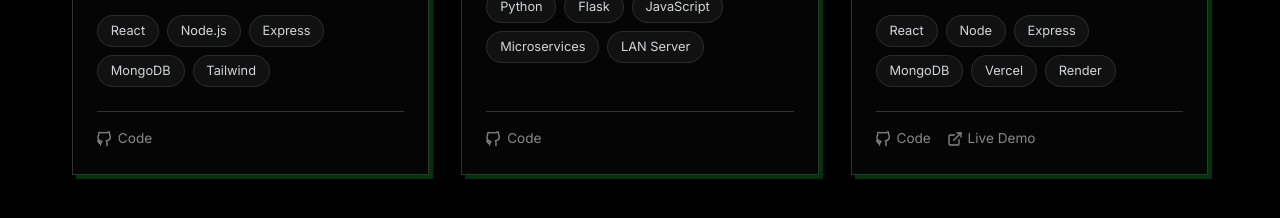
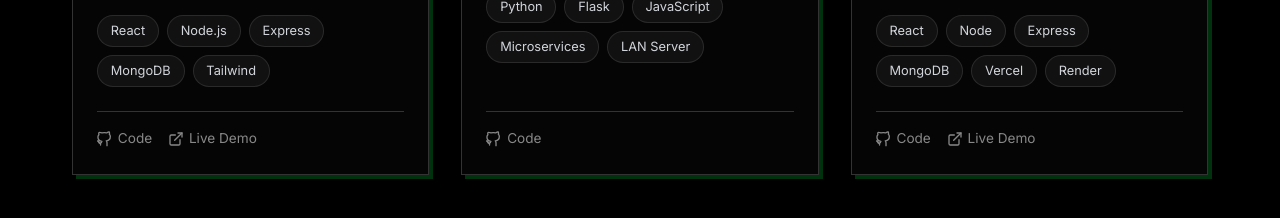
Before and after one commit to Mr-Raza-Alam/my_portfolio, a React (Vite) app in the folder frontend/: page / in a window 1280 px wide. Shown: the part 3780-3998 px from the top of the page. Built offline with nearby package versions, Linux system fonts and the light colour scheme.

Commit message:
add the demo live url of product apps.

```diff
--- a/frontend/src/components/Projects.jsx
+++ b/frontend/src/components/Projects.jsx
@@ -26,6 +26,7 @@ const Projects = () => (
           vision="Evolving the portal into a comprehensive, decoupled Micro-Services Ecosystem handling cadet management, inventory, and event orchestration."
           tech={['React', 'Node.js', 'Express', 'MongoDB', 'Tailwind']}
           github="https://github.com/Mr-Raza-Alam/NCC_Selection_Portal"
+          live="https://ncc-selection-portal.vercel.app"
         />
         <ProjectCard
           image={cerImg}
```
Also changed, not shown: 1 other file (tests, documents, lock files or other folders).
